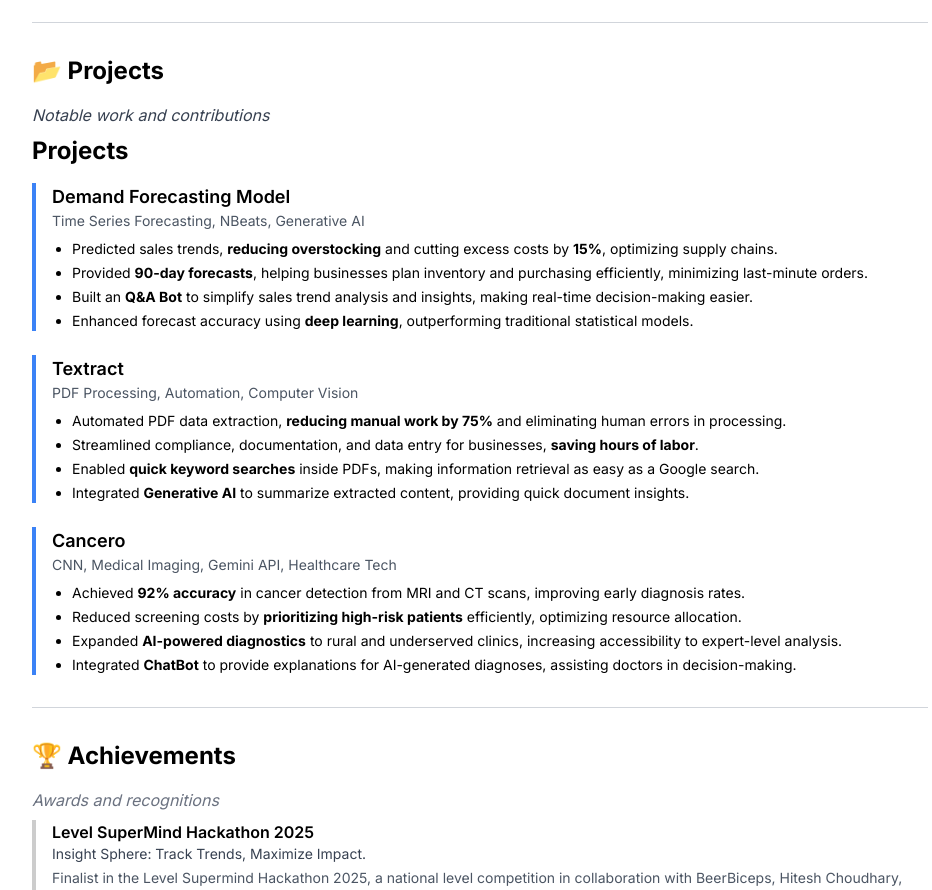
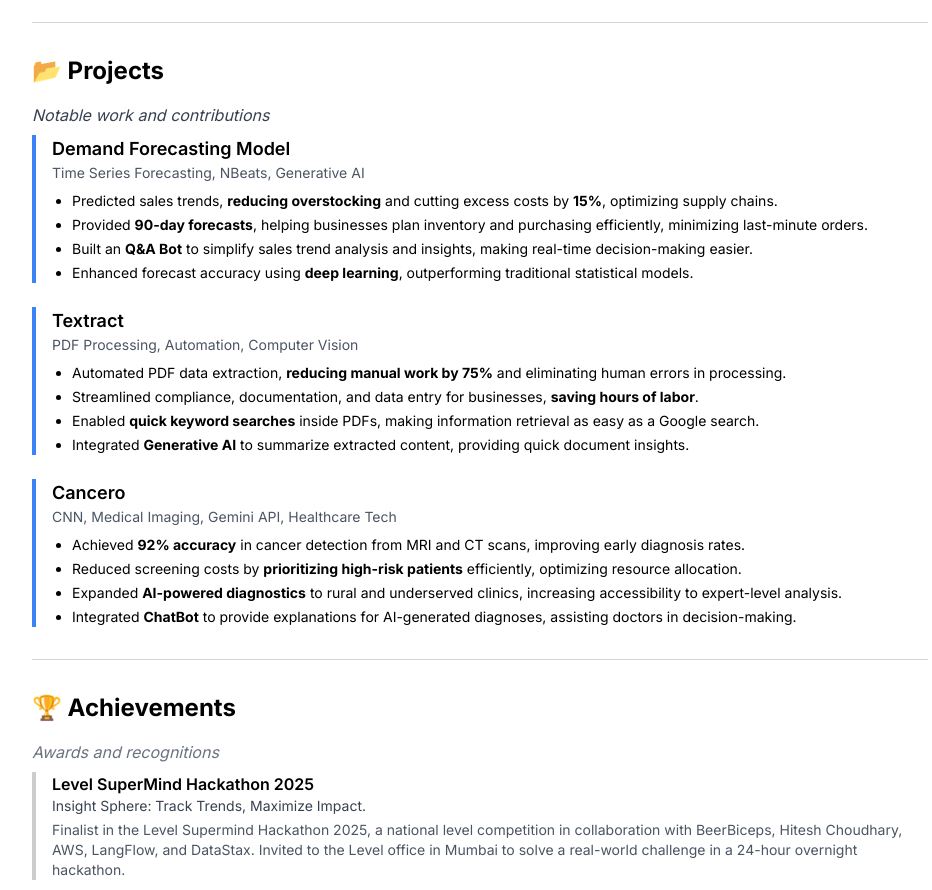
Before and after one commit to Sid3503/siddharth, a Next.js app: page /resume in a window 1280 px wide. Shown: the part 820-1710 px from the top of the page, without its empty margins (160-1092 px from the left). Built offline with nearby package versions, Linux system fonts and the light colour scheme.

Commit message:
Update projects.tsx

```diff
--- a/components/projects.tsx
+++ b/components/projects.tsx
@@ -34,7 +34,6 @@
 
   return (
     <section className="mb-8">
-      <h2 className="text-2xl font-bold mb-4">Projects</h2>
       <div className="space-y-6">
         {projects.map((project, index) => (
           <div key={index} className="border-l-4 border-blue-500 pl-4">
```
